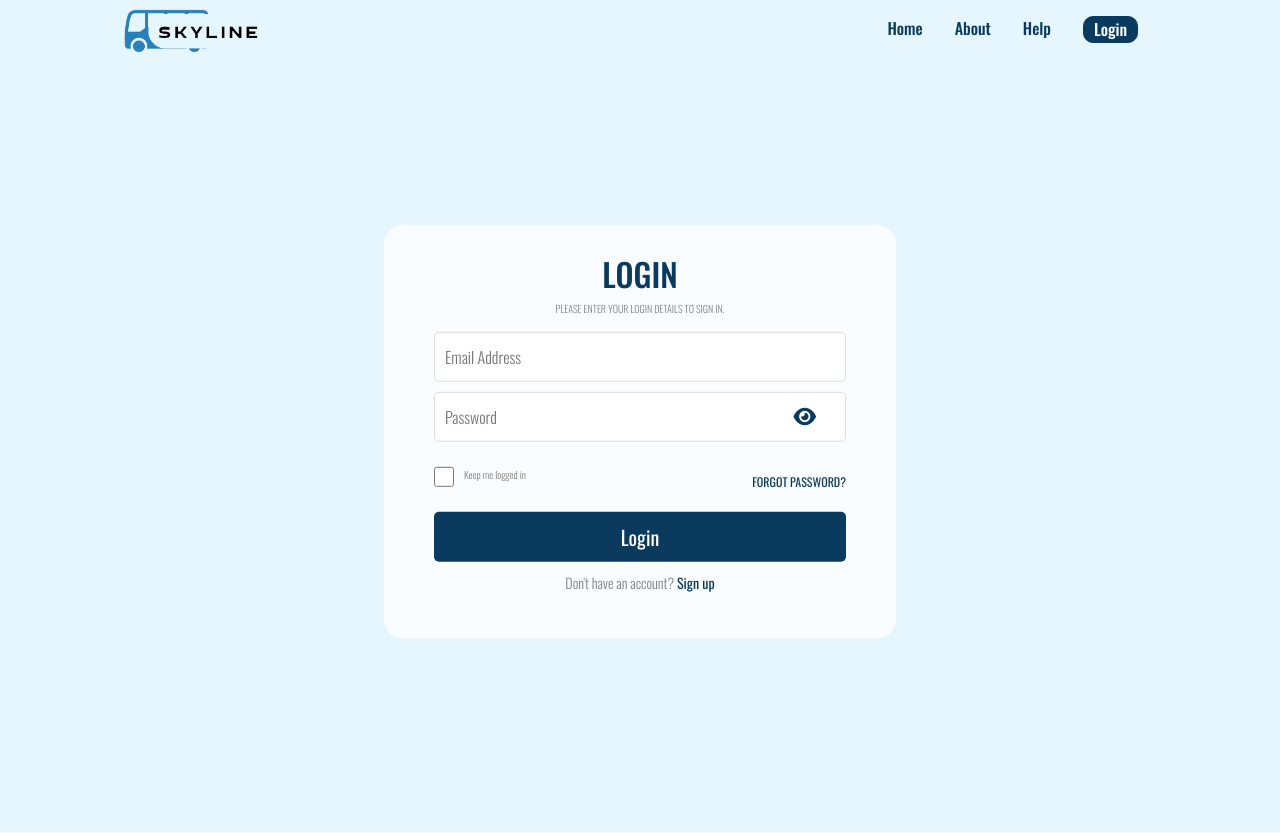
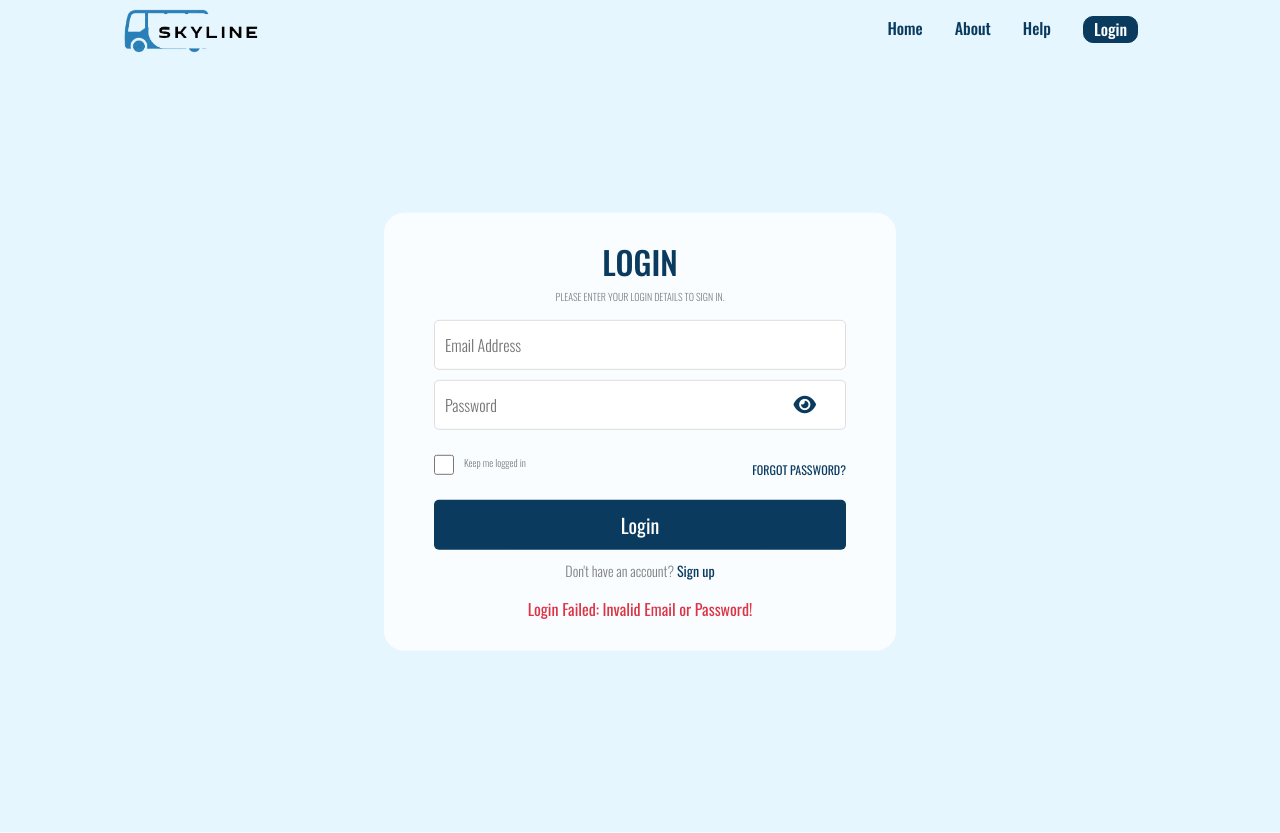
Before and after one commit to ausminatalli/Trasnportation, a PHP site: page /main/login.php?msg=failed in a window 1280 px wide. Shown: the top 833 px of the page. Run offline with PHP 8.4, Linux system fonts and the light colour scheme.

Commit message:
process login

```diff
--- a/main/js/validation.js
+++ b/main/js/validation.js
@@ -132,7 +132,9 @@ function UserRegValid(event) {
 
   // Function to validate the password length
   function validatePassword(password) {
-    return password.length >= 8;
+    // Password validation criteria
+    const passwordRegex = /^(?=.*\d)(?=.*[a-z])(?=.*[A-Z]).{8,}$/;
+    return passwordRegex.test(password);
   }
 
   // Function to update the error message for a field
@@ -174,8 +176,8 @@ function UserRegValid(event) {
   }
 
   // Function to handle form submission
-  function handleSubmit(event,page) {
-    event.preventDefault(); // Prevent form submission
+  function handleSubmit(page) {
+     // Prevent form submission
 
     // Perform additional checks or actions before submitting the form
     const email = document.getElementById('email').value;
@@ -187,7 +189,7 @@ function UserRegValid(event) {
       // If there are validation errors, update error messages and return
       handleEmailInput();
       handlePasswordInput();
-      return;
+      return false;
     }
 }
 else
@@ -195,7 +197,7 @@ else
     if (!validateEmail(email)) {
         // If there are validation errors, update error messages and return
         handleEmailInput();
-        return;
+        return true;
       }
 }
     // Add your code here to handle the form submission, e.g., AJAX request, page redirection, etc.
--- a/main/login.php
+++ b/main/login.php
@@ -24,17 +24,22 @@
 </style>
 <body>
     <?php  include('../include/header.html')   ?>
+    <?php
+     if (isset($_GET['msg']) && ($_GET['msg'] == "failed")) {
+      $errorMessage = "Login Failed: Invalid Email or Password!";
+     }
+    ?>
       <section class="login ">
         <div class="container">
             <div class="login-content">
                 <h2>login</h2>
                 <p>PLEASE ENTER YOUR LOGIN DETAILS TO SIGN IN.</p>
-                <form id="loginform" action="#">
-                  <input oninput="handleEmailInput()" id="email" type="text" required placeholder="Email address">
+                <form id="loginform" action="processLogin.php" method="POST" onsubmit="return handleSubmit('login')">
+                  <input oninput="handleEmailInput()" name="email" id="email" type="text"  placeholder="Email address">
                   <div class="error" id="email-error"></div> <!-- Error message for email -->
 
                   <div class="flexSb password">
-                    <input oninput="handlePasswordInput()" id="password" type="password" required placeholder="Password">
+                    <input oninput="handlePasswordInput()" name="password" id="password" type="password"  placeholder="Password">
                     <i class="fa-solid fa-eye"onclick="showpassword(event)" ></i>
                   </div>
                   <div class="error" id="password-error"></div> <!-- Error message for password -->
@@ -46,10 +51,12 @@
                     </div>
                     <h5 class="forget"><a href="#">Forgot password?</a></h5>
                   </div>
-                  <button onsubmit="handleSubmit(event,'login')" class="btn-blue" type="submit">Login</button>
+                  <button onsubmit="handleSubmit('login')" class="btn-blue" type="submit">Login</button>
                   <p class="dont">Don't have an account? <a href="signup.html">Sign up</a></p>
                 </form>
-
+                <div class="text-center">
+                <span class="text-danger text-center" id="err"><?php echo isset($errorMessage) ? $errorMessage : ''; ?></span>
+            </div>
             </div>
         </div>
 
@@ -61,5 +68,6 @@
 
   <script src="https://code.jquery.com/jquery-3.6.0.min.js"></script>
     <script src="js/validation.js"></script>
+
 </body>
 </html>
```
Also changed, not shown: main/processLogin.php (added, +40 -0 lines).
